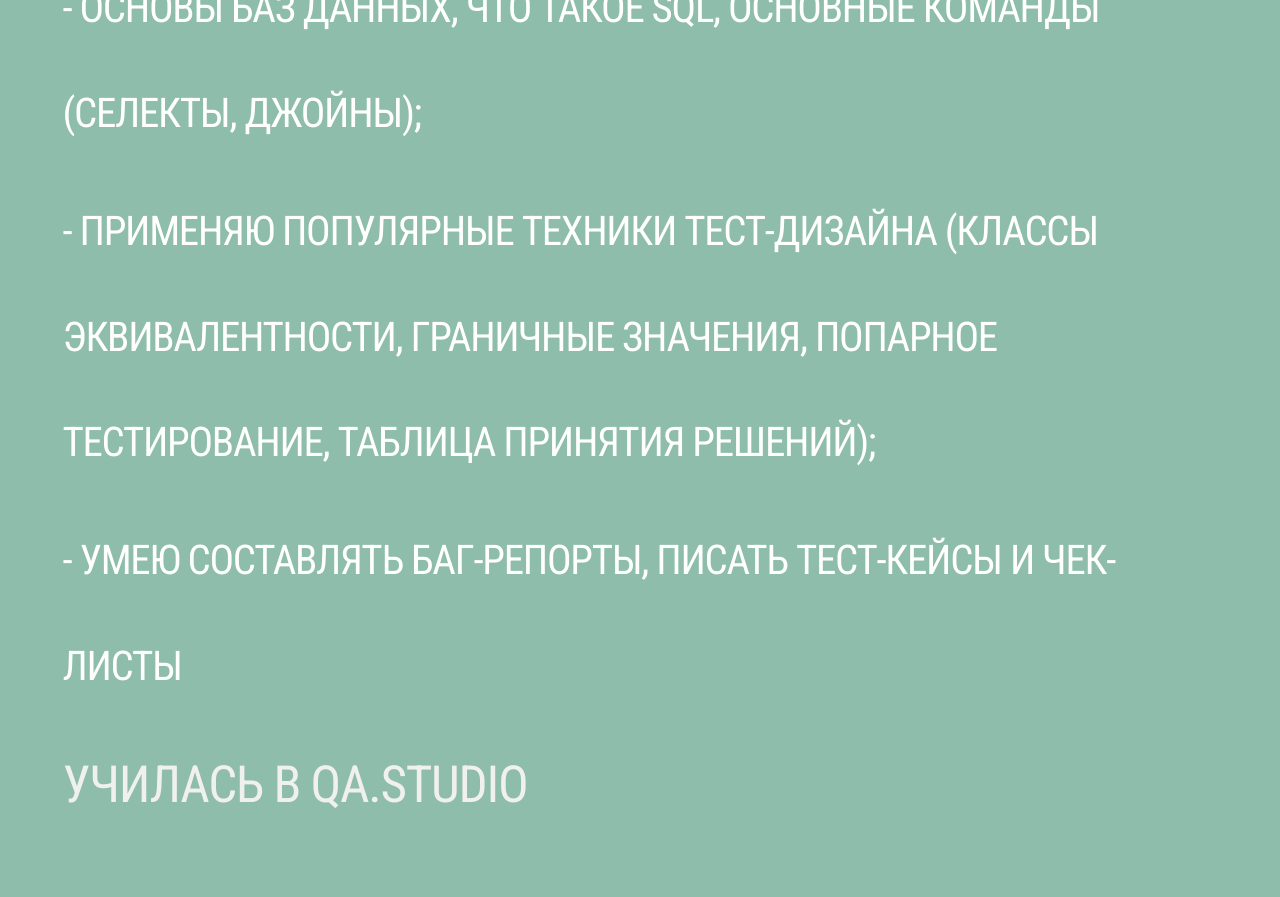
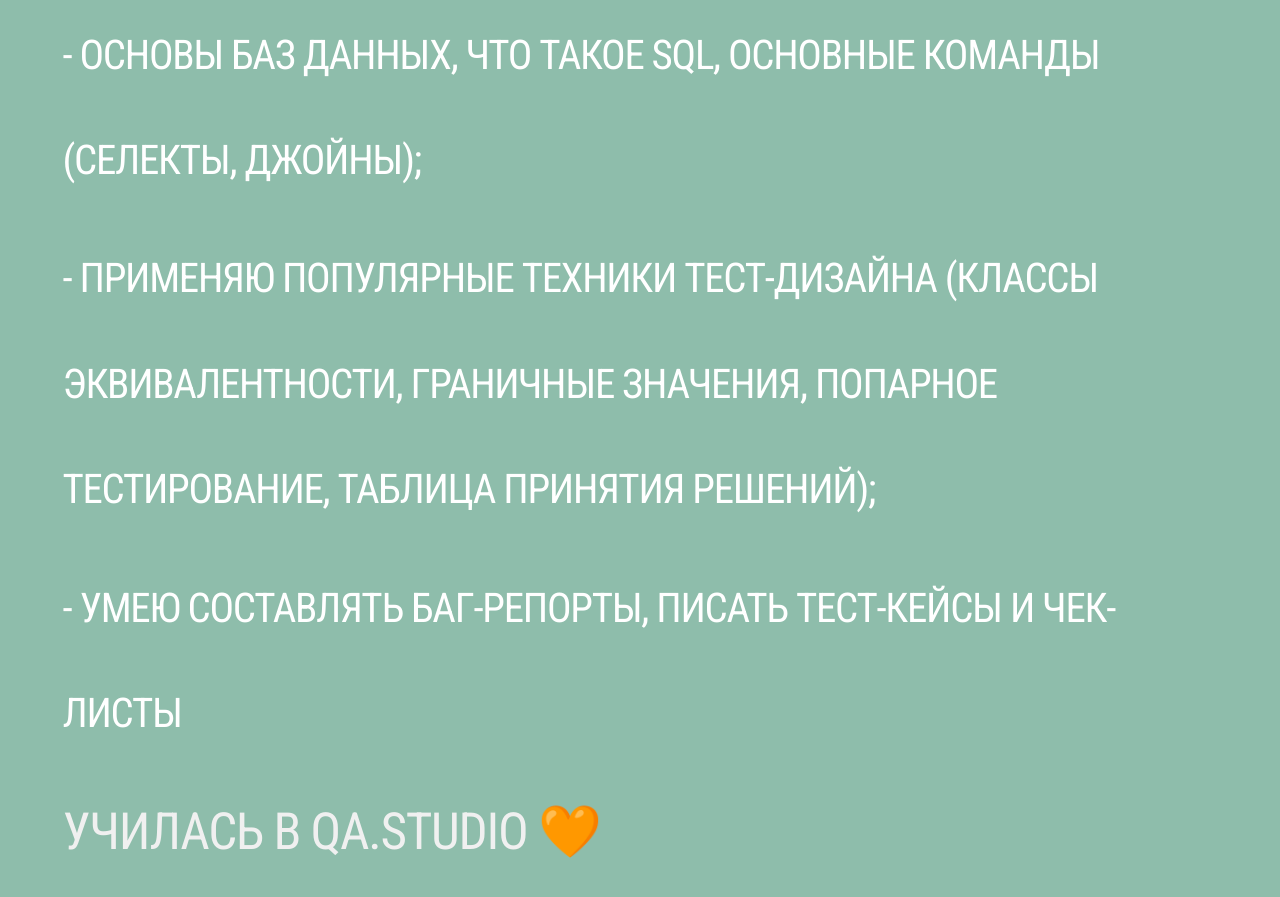
Before and after one commit to Elisaveta-Zavorina/site-visitka-HTML-CSS, a plain HTML site: page CV/index.html in a window 1280 px wide. Shown: the part 1441-2338 px from the top of the page. Drawn offline with Linux system fonts and the light colour scheme.

Commit message:
QAorangeheart

```diff
--- a/CV/index.html
+++ b/CV/index.html
@@ -30,7 +30,7 @@
     <img src="file:///C:/Users/Elisaveta/Desktop/QA%20%D0%B4%D0%BE%D0%BC%D0%B0%D1%88%D0%BA%D0%B8/%D0%92%D0%B8%D0%B7%D0%B8%D1%82%D0%BA%D0%B0/CV/ph.png"  height="500px" width="500px" style="float:right; margin: 0px 0px 0px 15px">
 
     <div class="name">Елизавета Заворина</div>
-
+<p>QA Engineer</p>
     <div class="block">
       <div class="block-title">Контакты</div>
       <div class="block-entries">
@@ -57,7 +57,7 @@
         <p> - Умею составлять баг-репорты, писать тест-кейсы и чек-листы</p>
       </div>
        <div class="entry">
-        <a href="https://www.qa.studio/" target="_blank"> училась в qa.studio </a>
+        <a href="https://www.qa.studio/" target="_blank"> училась в qa.studio &#129505 </a>
       </div>
       </div>
     </div>
```
